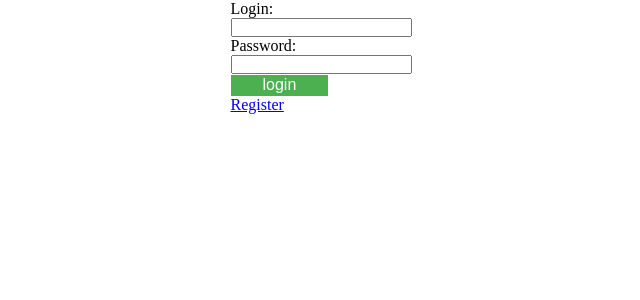
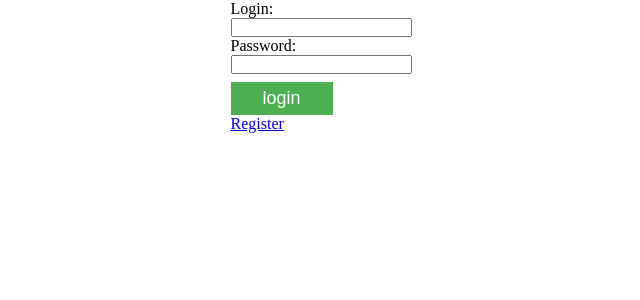
Before and after one commit to typeperfest/reachat, a React (Create React App) app: page / in a window 1280 px wide. Shown: the top 300 px of the page, without its empty margins (319-959 px from the left). Built offline with nearby package versions, Linux system fonts and the light colour scheme.

Commit message:
fix regularButton styles

```diff
--- a/src/components/FeedPage/NewPostModal/modal.css
+++ b/src/components/FeedPage/NewPostModal/modal.css
@@ -19,10 +19,9 @@
 }
 
 .modal__content {
-    display: block;
+    display: flex;
+    flex-direction: column;
     align-items: center;
-    overflow: hidden;
-
     padding: 10px;
     border-radius: 12px;
     background-color: white;
@@ -39,7 +38,7 @@
 .text__area {
     padding: 5px;
     width: 100%;
-    height: 90%;
+    height: 100%;
     resize: none;
     font-size: 16px;
 }
--- a/src/components/GeneralComponents/styles/buttonStyles.css
+++ b/src/components/GeneralComponents/styles/buttonStyles.css
@@ -2,11 +2,11 @@
     background-color: #4CAF50; /* Green */
     border: none;
     color: white;
-    padding: 0.8% 32px;
+    padding: 6px 32px;
     text-align: center;
     text-decoration: none;
     display: inline-block;
-    font-size: 16px;
+    font-size: 18px;
     cursor: pointer;
-    margin-top: 0.5%;
+    margin-top: 8px;
 }
```
